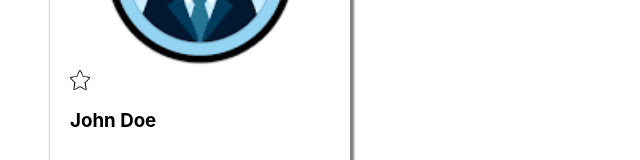
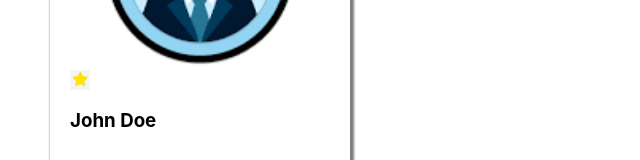
Before and after one commit to Tinady/scrimba-react-course, a React (Create React App) app in the folder memegenerator/: page / in a window 1280 px wide. Shown: the part 200-360 px from the top of the page, without its empty margins (0-640 px from the left). Built offline with nearby package versions, Linux system fonts and the light colour scheme.

Commit message:
Update ContactCard.js

```diff
--- a/memegenerator/src/components/ContactCard.js
+++ b/memegenerator/src/components/ContactCard.js
@@ -10,12 +10,14 @@ export default function ContactCard(){
         lastName: "Doe",
         phone: "+1 (719) 555-1212",
         email: "itsmyrealname@example.com",
-        isFavorite: false
+        isFavorite: true
     })
+
+    const starIcon=contact.isFavorite?filled:empty;
   return(
     <div className="contact-container">
     <img src={user} className="contact-img"/>
-    <img src={empty} className="contact-star"/>
+    <img src={starIcon} className="contact-star"/>
     <h3>{contact.firstName} {contact.lastName} </h3>
     <p >{contact.phone} </p>
     <p>{contact.email}  </p>
```
